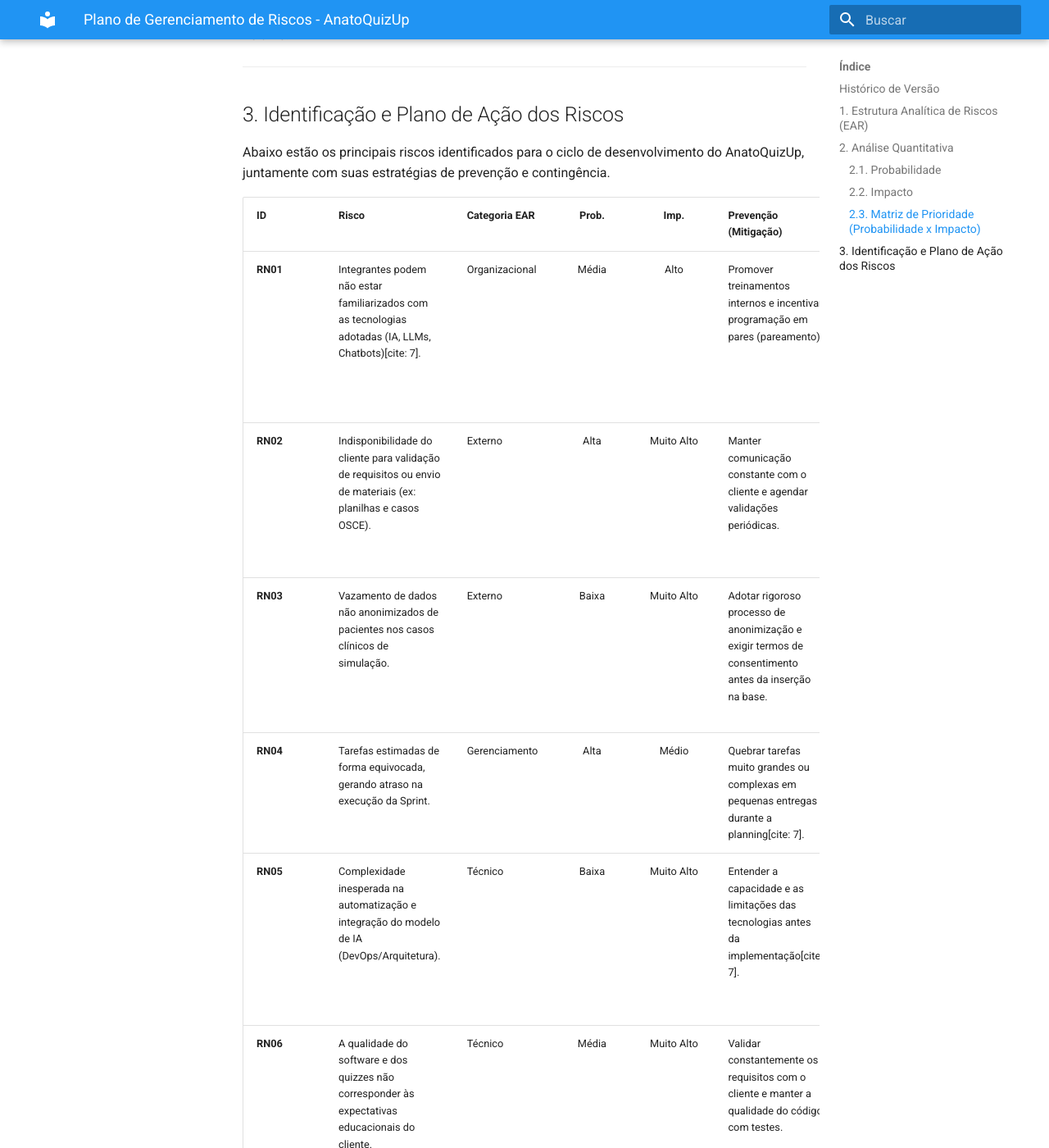
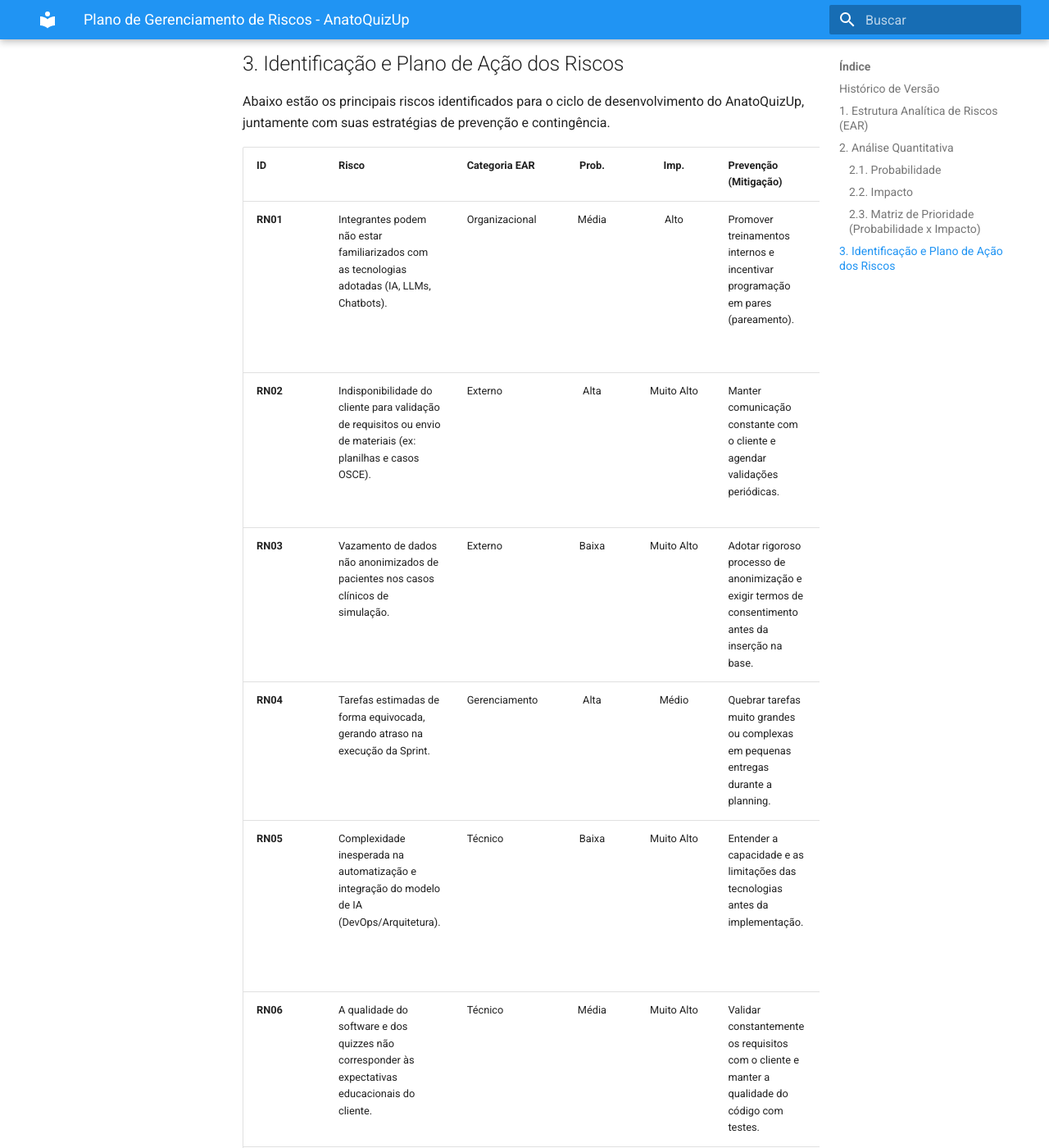
Before and after one commit to fga-eps-mds/2026-2-AnatoQuizUp-Doc, an MkDocs documentation site: the page built from docs/produto/plano-de-riscos.md, in a window 1280 px wide and 1400 px high, scrolled down 2524 px. Shown: the whole window at 82% size. Built offline with MkDocs 1.6.1 and Material for MkDocs 9.7.7, drawn with Linux system fonts in a browser that asks for light colours; some of the changed text lies outside the part shown.

```diff
--- a/docs/produto/plano-de-riscos.md
+++ b/docs/produto/plano-de-riscos.md
@@ -12,7 +12,7 @@
 
 ## 1. Estrutura Analítica de Riscos (EAR)
 
-A Estrutura Analítica de Riscos (EAR) agrupa e organiza as possíveis fontes de risco em categorias e níveis hierárquicos[cite: 7]. Para o AnatoQuizUp, os riscos foram mapeados em quatro frentes principais:
+A Estrutura Analítica de Riscos (EAR) agrupa e organiza as possíveis fontes de risco em categorias e níveis hierárquicos. Para o AnatoQuizUp, os riscos foram mapeados em quatro frentes principais:
 
 *   **Técnico:** Riscos associados à definição de requisitos, adoção de novas tecnologias (modelos de IA, chatbots), complexidade arquitetural e qualidade do produto final.
 *   **Externo:** Fatores fora do controle direto da equipe de desenvolvimento, como indisponibilidade de clientes/stakeholders, questões de saúde, paralisações na universidade e dependência de dados externos (termos de consentimento e LGPD de pacientes).
@@ -43,7 +43,7 @@
 | **Médio** | Possui certo impacto, porém é facilmente recuperado. | 3 |
 | **Baixo** | Pouco impacto no desenvolvimento do projeto. | 2 |
 | **Muito Baixo** | Impacto pouco expressivo no desenvolvimento. | 1 |
-> Fonte das descrições de impacto[cite: 7].
+> Fonte das descrições de impacto.
 
 ### 2.3. Matriz de Prioridade (Probabilidade x Impacto)
 A partir da multiplicação dos pesos de Probabilidade e Impacto, determina-se a urgência das ações de mitigação.
@@ -70,10 +70,10 @@
 
 | ID | Risco | Categoria EAR | Prob. | Imp. | Prevenção (Mitigação) | Plano de Ação (Contingência) |
 | :--- | :--- | :--- | :---: | :---: | :--- | :--- |
-| **RN01** | Integrantes podem não estar familiarizados com as tecnologias adotadas (IA, LLMs, Chatbots)[cite: 7]. | Organizacional | Média | Alto | Promover treinamentos internos e incentivar programação em pares (pareamento). | Alocar os membros com mais conhecimento técnico em conjunto com os que possuem mais dificuldades. |
+| **RN01** | Integrantes podem não estar familiarizados com as tecnologias adotadas (IA, LLMs, Chatbots). | Organizacional | Média | Alto | Promover treinamentos internos e incentivar programação em pares (pareamento). | Alocar os membros com mais conhecimento técnico em conjunto com os que possuem mais dificuldades. |
 | **RN02** | Indisponibilidade do cliente para validação de requisitos ou envio de materiais (ex: planilhas e casos OSCE). | Externo | Alta | Muito Alto | Manter comunicação constante com o cliente e agendar validações periódicas. | Utilizar dados mockados e seguir o desenvolvimento da base da aplicação até a recepção dos dados reais. |
 | **RN03** | Vazamento de dados não anonimizados de pacientes nos casos clínicos de simulação. | Externo | Baixa | Muito Alto | Adotar rigoroso processo de anonimização e exigir termos de consentimento antes da inserção na base. | Remover imediatamente os dados do ar, notificar stakeholders e aplicar scripts de limpeza no banco de dados. |
-| **RN04** | Tarefas estimadas de forma equivocada, gerando atraso na execução da Sprint. | Gerenciamento | Alta | Médio | Quebrar tarefas muito grandes ou complexas em pequenas entregas durante a planning[cite: 7]. | Realocar tarefas como dívida técnica para a próxima Sprint e reforçar o pareamento. |
-| **RN05** | Complexidade inesperada na automatização e integração do modelo de IA (DevOps/Arquitetura). | Técnico | Baixa | Muito Alto | Entender a capacidade e as limitações das tecnologias antes da implementação[cite: 7]. | Repriorizar o escopo do MVP junto ao cliente e, se necessário, utilizar um fluxo fixo de conversas em vez de um LLM treinado[cite: 7]. |
+| **RN04** | Tarefas estimadas de forma equivocada, gerando atraso na execução da Sprint. | Gerenciamento | Alta | Médio | Quebrar tarefas muito grandes ou complexas em pequenas entregas durante a planning. | Realocar tarefas como dívida técnica para a próxima Sprint e reforçar o pareamento. |
+| **RN05** | Complexidade inesperada na automatização e integração do modelo de IA (DevOps/Arquitetura). | Técnico | Baixa | Muito Alto | Entender a capacidade e as limitações das tecnologias antes da implementação. | Repriorizar o escopo do MVP junto ao cliente e, se necessário, utilizar um fluxo fixo de conversas em vez de um LLM treinado. |
 | **RN06** | A qualidade do software e dos quizzes não corresponder às expectativas educacionais do cliente. | Técnico | Média | Muito Alto | Validar constantemente os requisitos com o cliente e manter a qualidade do código com testes. | Realizar refatoração de código, ajustes de escopo nas questões e nova rodada de validação. |
-| **RN07** | Um ou mais membros desistirem da disciplina ou ficarem ausentes temporariamente. | Organizacional | Alta | Alto | Conhecer as habilidades da equipe e entregar tarefas não blocantes para membros menos engajados[cite: 7]. | Realocar imediatamente as tarefas críticas entre os membros remanescentes. |
+| **RN07** | Um ou mais membros desistirem da disciplina ou ficarem ausentes temporariamente. | Organizacional | Alta | Alto | Conhecer as habilidades da equipe e entregar tarefas não blocantes para membros menos engajados. | Realocar imediatamente as tarefas críticas entre os membros remanescentes. |
```
